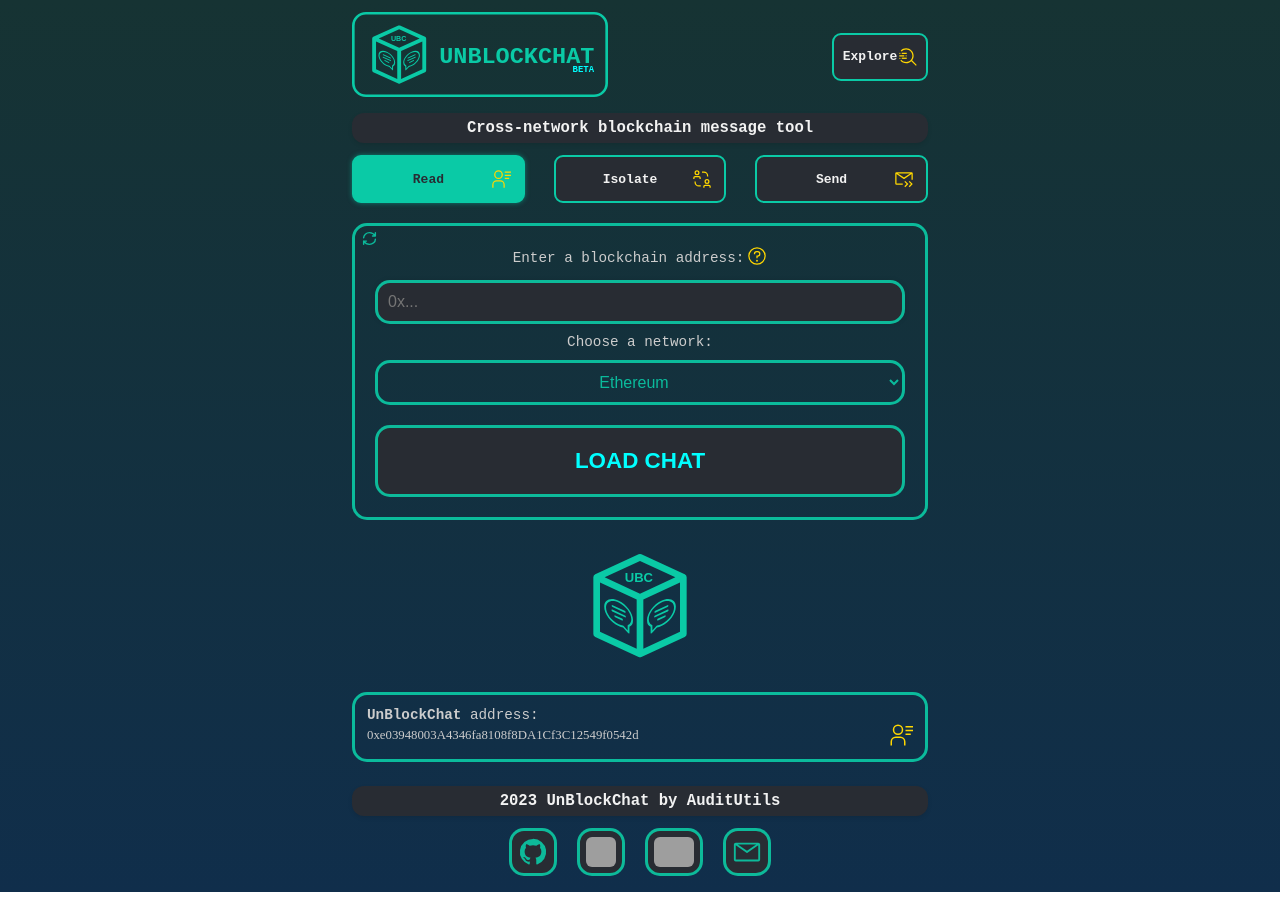
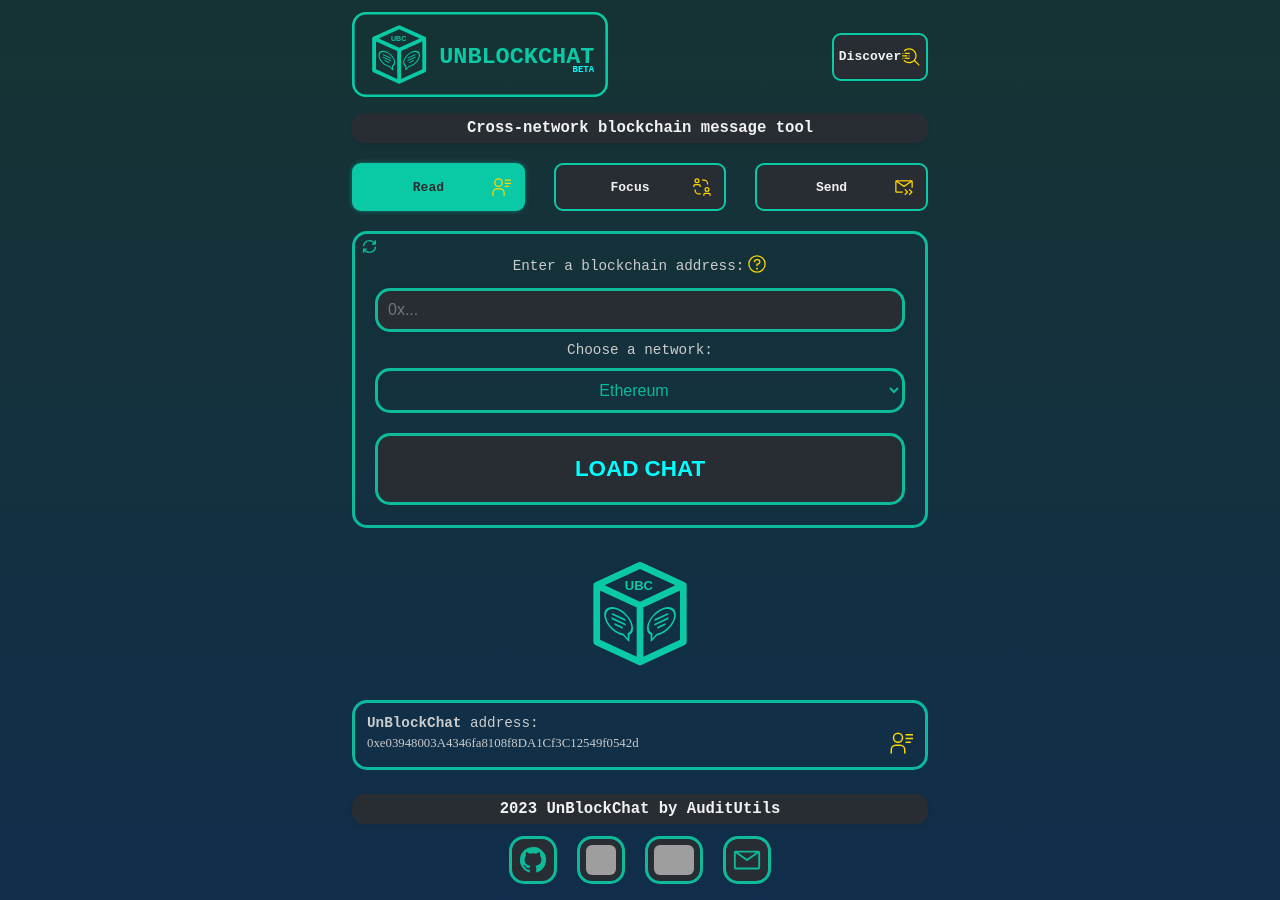
Before and after one commit to gituser6hij/unblockchat, a Next.js app: page / in a window 1280 px wide. Built offline with nearby package versions, Linux system fonts and the light colour scheme; no server answers; grey boxes are pictures that could not be loaded.

Commit message:
discover margintop

```diff
--- a/pages/index.js
+++ b/pages/index.js
@@ -443,7 +443,7 @@
                   alignItems: "center",
                 }}
               >
-                <span style={{ flex: 1 }}>Explore</span>
+                <span style={{ flex: 1 }}>Discover</span>
                 <img
                   src="CarbonIbmWatsonDiscovery.svg"
                   alt="help"
@@ -461,7 +461,7 @@
           style={{
             display: "flex",
             flexDirection: "row",
-            marginTop: "12px",
+            marginTop: "20px",
             justifyContent: "space-between",
             textAlign: "center",
             alignItems: "center",
@@ -505,7 +505,7 @@
               alignItems: "center",
             }}
           >
-            <span style={{ flex: 1 }}>Isolate</span>
+            <span style={{ flex: 1 }}>Focus</span>
             <img
               src="CarbonCollaborate.svg"
               alt="help"
@@ -1318,7 +1318,7 @@
           </form>
         )}
         {isWelcomeCardVisible && (
-          <div className={styles.welcomeCard} style={{ marginTop: "24px" }}>
+          <div className={styles.welcomeCard} style={{ marginTop: "20px" }}>
             <p style={{ marginTop: "12px" }}>
               A decentralized chat system that already exists, waiting to be
               discovered and unBlocked
```
